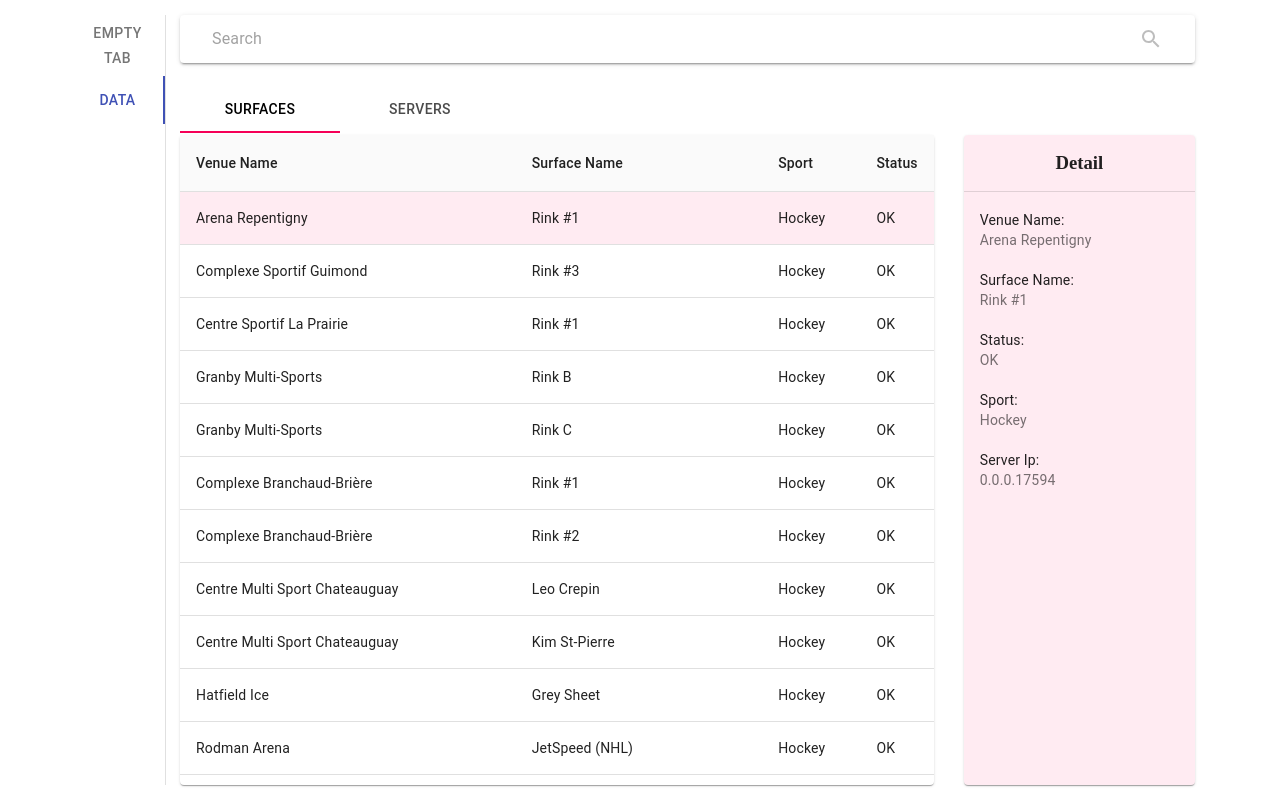
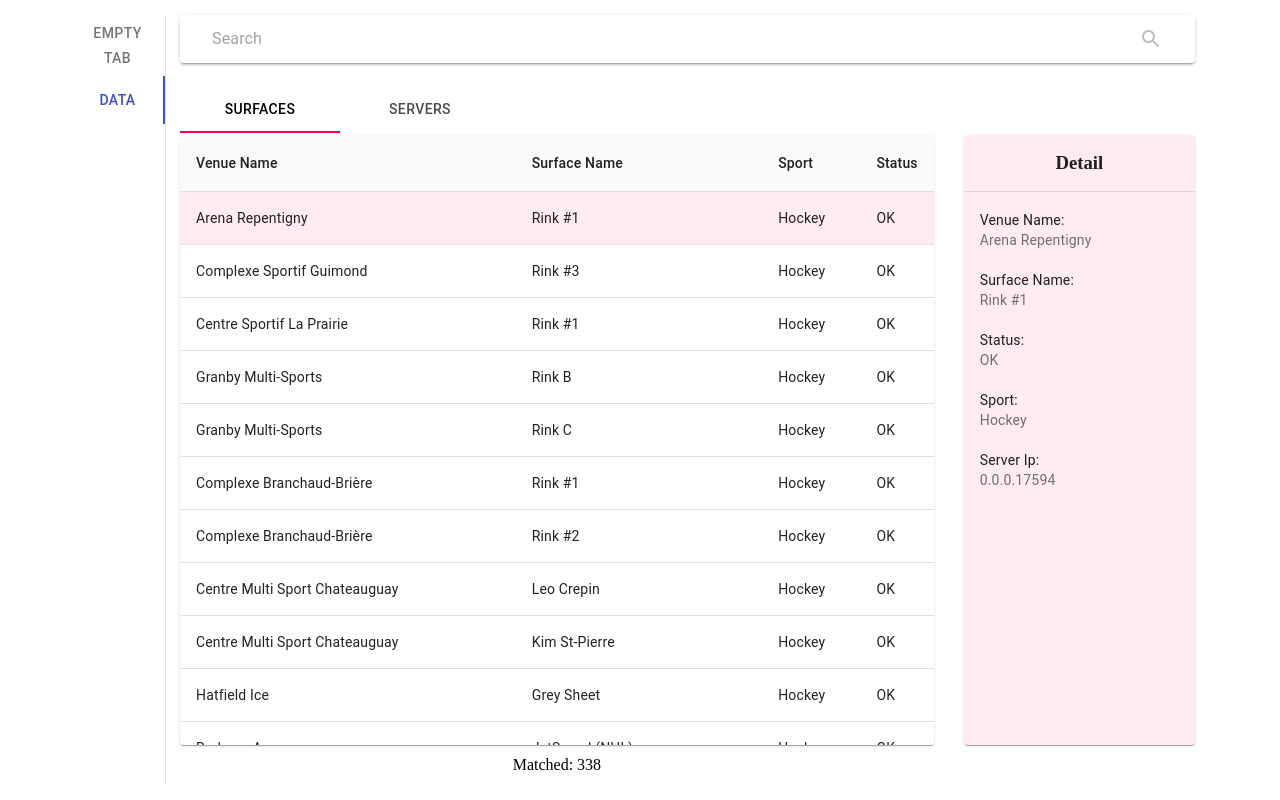
Before and after one commit to kevin93d/livebarn-code-challenge, a React (Create React App) app: page / in a window 1280 px wide. Both pictures are taken after a click on the tab "DATA". Built offline with nearby package versions, Linux system fonts and the light colour scheme; data requests are answered from the project's data file.

Commit message:
Added matched row number

```diff
--- a/src/components/dataTab/index.js
+++ b/src/components/dataTab/index.js
@@ -5,6 +5,8 @@ import {
   Container,
   ContentSection,
   InnerContentSection,
+  Matches,
+  MatchesFooter,
   SearchBarSection,
   TabSection,
 } from './styled';
@@ -82,7 +84,7 @@ const DataTab = () => {
     setQuery('');
     setFilteredData([]);
     extractServers(data);
-  }
+  };
 
   const debouncedSearch = debounce(onSearch, 500);
 
@@ -134,6 +136,11 @@ const DataTab = () => {
           <Detail detail={selectedSurface} />
         </InnerContentSection>
       </ContentSection>
+      <MatchesFooter align={'center'}>
+        <Col xs={8} sm={9}>
+          <Matches>Matched: {query ? filteredData.length : data.length}</Matches>
+        </Col>
+      </MatchesFooter>
     </Container>
   );
 };
--- a/src/components/dataTab/styled.js
+++ b/src/components/dataTab/styled.js
@@ -19,11 +19,19 @@ const TabSection = styled(RowBase)`
 `;
 
 const ContentSection = styled(RowBase)`
-  height: calc(100% - ${({ theme }) => theme.searchBarHeight} - 70px);
+  height: calc(100% - ${({ theme }) => theme.searchBarHeight} - 70px - 40px);
 `;
 
 const InnerContentSection = styled(ColBase)`
   height: 100%;
+`;
+
+const MatchesFooter = styled(RowBase)`
+  height: 40px;
+`;
+
+const Matches = styled.div`
+  text-align: center;
 `;
 
 export {
@@ -32,4 +40,6 @@ export {
   TabSection,
   ContentSection,
   InnerContentSection,
+  MatchesFooter,
+  Matches,
 };
```
